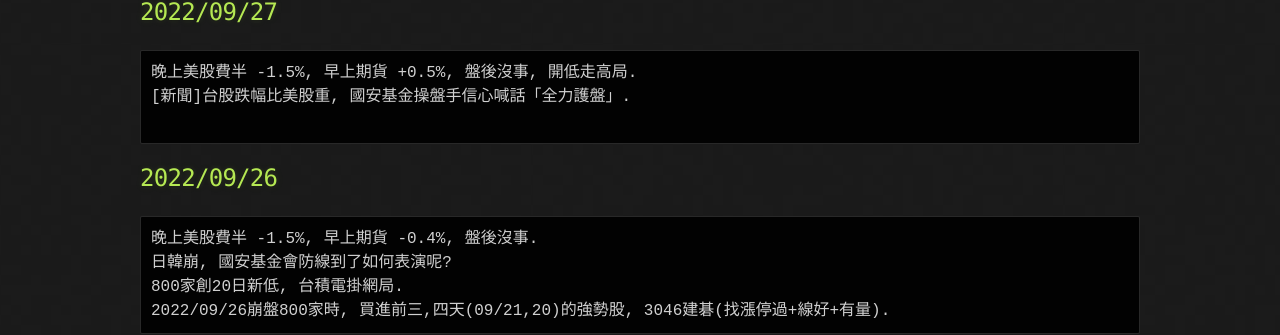
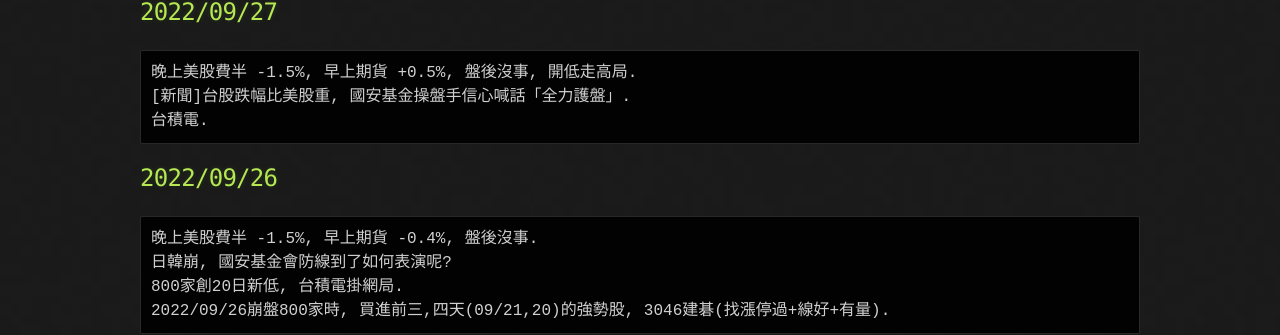
Before and after one commit to lepg5487/Stock_God, a Jekyll site: the page built from index.md, in a window 1280 px wide and 900 px high. Shown: the part 488-823 px from the top of the window. Built offline with Jekyll 4.4.1, drawn with Linux system fonts in a browser that asks for light colours; our own code applies the rules of GitHub Pages for plain Markdown files.

Commit message:
Update index.md

````diff
--- a/index.md
+++ b/index.md
@@ -16,7 +16,7 @@ layout: testlayouts
 ```
 晚上美股費半 -1.5%, 早上期貨 +0.5%, 盤後沒事, 開低走高局.
 [新聞]台股跌幅比美股重, 國安基金操盤手信心喊話「全力護盤」.
-
+台積電.
 ```
 
 ## 2022/09/26
````
